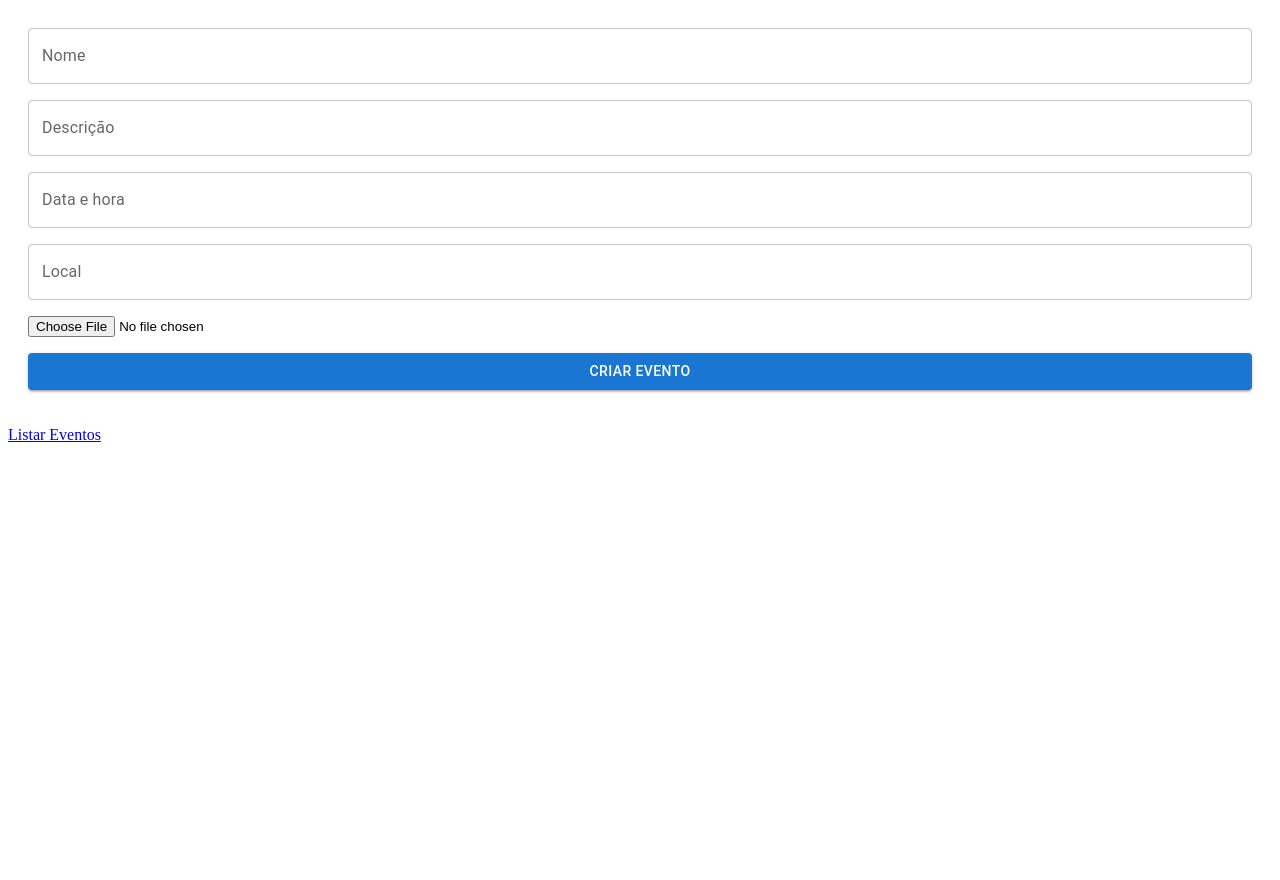
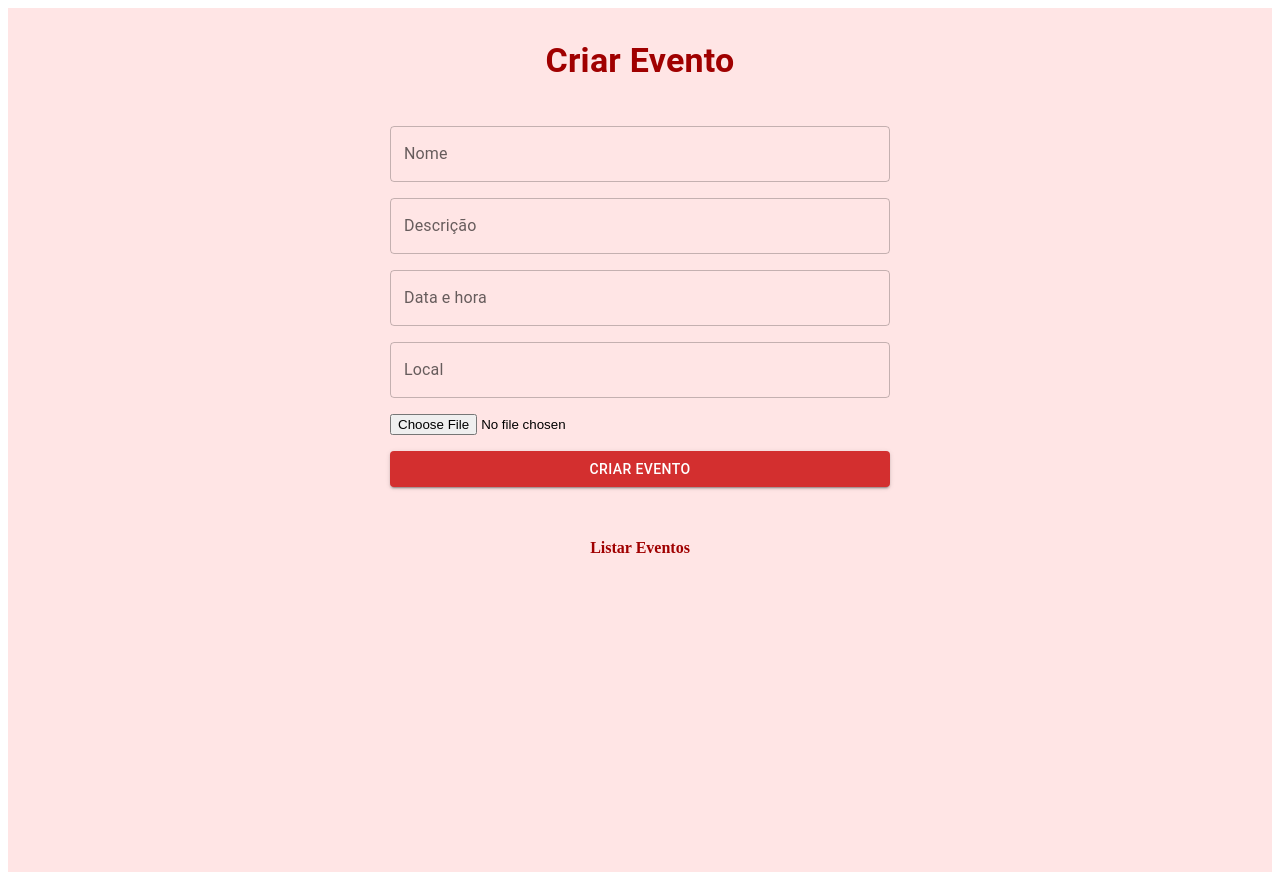
Before and after one commit to MariaFernandaCintra/VIO_front, a React (Vite) app: page /events in a window 1280 px wide. Before the commit the page ends 800 px from the top, so only its background shows below. Built offline with nearby package versions, Linux system fonts and the light colour scheme.

Commit message:
form com imagem

```diff
--- a/src/pages/CreateEvent.jsx
+++ b/src/pages/CreateEvent.jsx
@@ -1,6 +1,6 @@
 import { useState } from "react";
 import sheets from "../axios/axios";
-import { TextField, Button } from "@mui/material";
+import { TextField, Button, Typography, Box } from "@mui/material";
 import { Link } from "react-router-dom";
 
 function CreateEvent() {
@@ -33,8 +33,25 @@ function CreateEvent() {
   };
 
   return (
-    <div>
-      <form onSubmit={handleSubmit} style={{ padding: 20 }}>
+    <Box
+      sx={{
+        backgroundColor: "#ffe5e5", // fundo rosado
+        minHeight: "100vh",
+        padding: 4,
+      }}
+    >
+      <Typography
+        variant="h4"
+        align="center"
+        sx={{ color: "#a00000", mb: 3, fontWeight: "bold" }}
+      >
+        Criar Evento
+      </Typography>
+
+      <form
+        onSubmit={handleSubmit}
+        style={{ padding: 20, maxWidth: 500, margin: "0 auto" }}
+      >
         <TextField
           fullWidth
           name="nome"
@@ -69,12 +86,35 @@ function CreateEvent() {
           onChange={handleFileChange}
           style={{ marginBottom: 16 }}
         />
-        <Button fullWidth type="submit" variant="contained" sx={{ mb: 2 }}>
+        <Button
+          fullWidth
+          type="submit"
+          variant="contained"
+          sx={{
+            mb: 2,
+            backgroundColor: "#d32f2f",
+            "&:hover": {
+              backgroundColor: "#b71c1c",
+            },
+          }}
+        >
           Criar Evento
         </Button>
       </form>
-      <Link to="/events">Listar Eventos</Link>
-    </div>
+
+      <Box textAlign="center" mt={2}>
+        <Link
+          to="/events"
+          style={{
+            color: "#a00000",
+            textDecoration: "none",
+            fontWeight: "bold",
+          }}
+        >
+          Listar Eventos
+        </Link>
+      </Box>
+    </Box>
   );
 }
 
```
